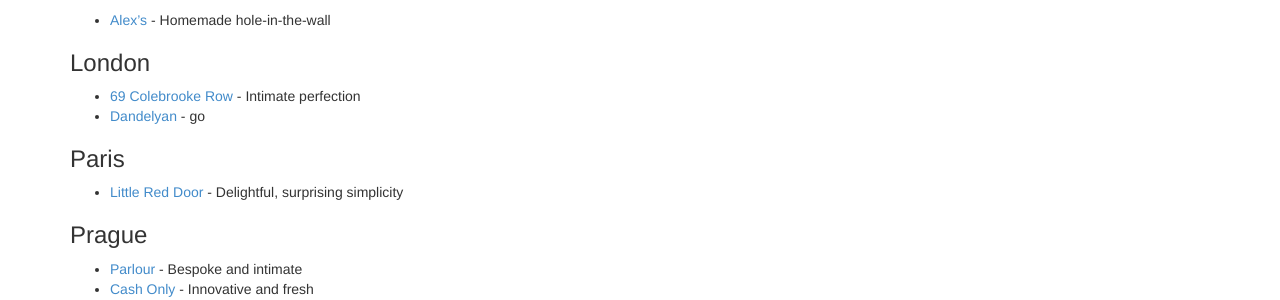
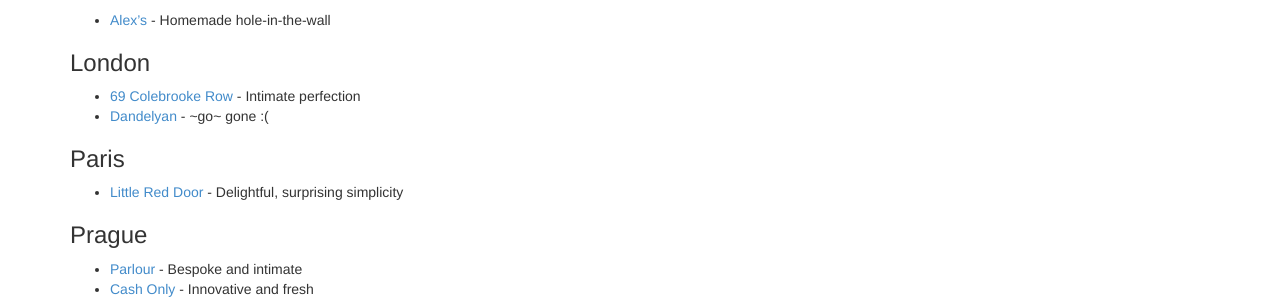
Before and after one commit to CocktailStandards/CocktailStandards.github.io, a Jekyll site: the page built from index.md, in a window 1280 px wide and 900 px high, scrolled down 998 px. Shown: the part 152-452 px from the top of the window. Built offline with Jekyll 4.4.1, drawn with Linux system fonts in a browser that asks for light colours.

Commit message:
Update index.md

```diff
--- a/index.md
+++ b/index.md
@@ -63,7 +63,7 @@ _While you're in town, pick up excellent cocktail supplies at [The Boston Shaker
 ### London
 
 * [69 Colebrooke Row](http://69colebrookerow.com) - Intimate perfection
-* [Dandelyan](https://www.dandelyanbar.com) - go
+* [Dandelyan](https://www.dandelyanbar.com) - ~go~ gone :(
 
 ### Paris
 
```
